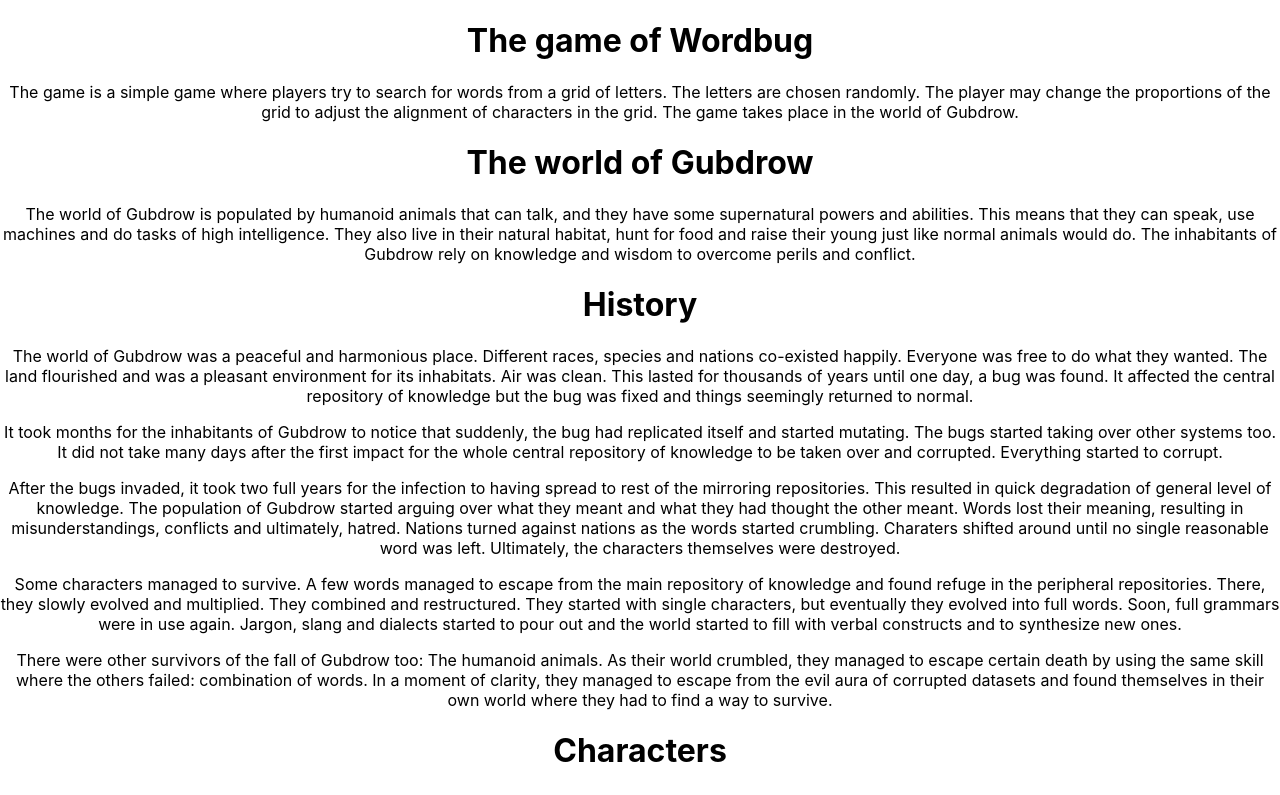
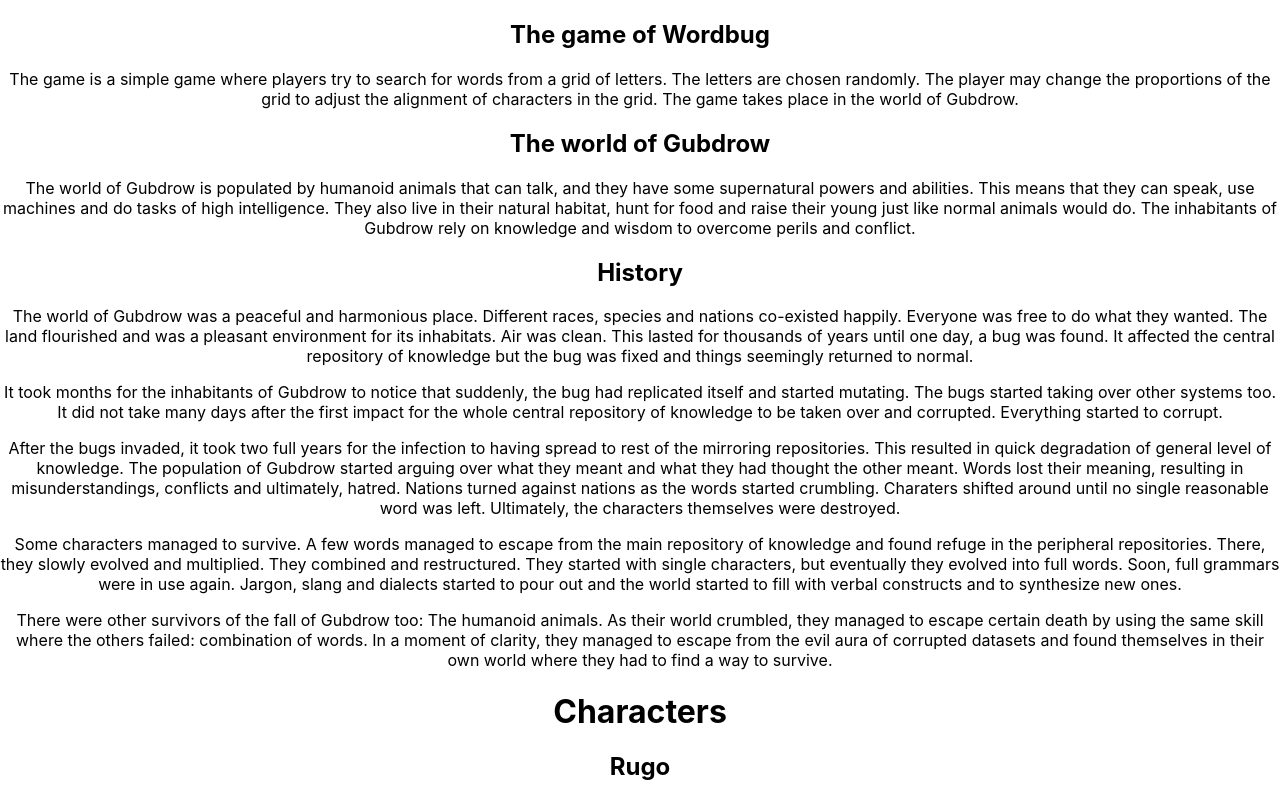
Before and after one commit to jraut/wordbug.io, a React (Create React App) app in the folder dev/: page / in a window 1280 px wide. Shown: the top 795 px of the page. Built offline with nearby package versions, Linux system fonts and the light colour scheme.

Commit message:
refactor: move descriptional sections to a shared component

```diff
--- a/dev/src/App.tsx
+++ b/dev/src/App.tsx
@@ -3,16 +3,17 @@ import logo from './logo.svg';
 import './App.css';
 import { Characters } from './components/Characters';
 import { GAME_DESCRIPTION, HISTORY, WORLD_DESCRIPTION } from './fixtures/game';
+import { Description } from './components/Description';
 
 function App() {
   return (
     <div className="App">
-      <h1>The game of Wordbug</h1>
-      <p>{GAME_DESCRIPTION}</p>
-      <h1>The world of Gubdrow</h1>
-      <p>{WORLD_DESCRIPTION}</p>
-      <h1>History</h1>
-      <p>{HISTORY.map(s => <p>{s}</p>)}</p>
+      <Description header="The game of Wordbug" content={
+        GAME_DESCRIPTION} />
+      <Description header="The world of Gubdrow" content={
+        WORLD_DESCRIPTION} />
+      <Description header="History" content={
+        HISTORY} />
       <Characters />
     </div>
   );
--- /dev/null
+++ b/dev/src/components/Description.tsx
@@ -0,0 +1,44 @@
+import React from "react";
+
+type HeaderLevel = 1 | 2 | 3 | 4 | 5;
+interface Description {
+  header?: string;
+  content: string | string[];
+  level?: HeaderLevel;
+}
+
+const Header: React.FC<{ level: HeaderLevel }> = ({ level, children }) => {
+  const headerLevels: Record<
+    HeaderLevel,
+    React.ReactHTMLElement<HTMLHeadingElement>
+  > = {
+    1: React.createElement("h1", {}, children),
+    2: React.createElement("h2", {}, children),
+    3: React.createElement("h3", {}, children),
+    4: React.createElement("h4", {}, children),
+    5: React.createElement("h5", {}, children),
+  };
+  return headerLevels[level];
+};
+
+export const Description: React.FC<Description> = ({
+  content,
+  header,
+  level = 2,
+}) => {
+  return (
+    <>
+      {header ? <Header level={level}>{header}</Header> : undefined}
+      {typeof content === "string" ? (
+        <p>{content}</p>
+      ) : (
+        <div>
+          {" "}
+          {content.map((s) => (
+            <p>{s}</p>
+          ))}
+        </div>
+      )}
+    </>
+  );
+};
```
